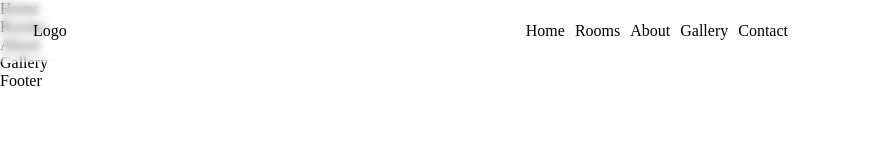
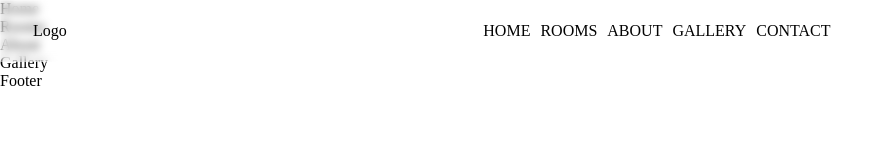
Before and after one commit to Nemo144/hotelpascal, a React (Create React App) app in the folder hotelpascal/: page / in a window 1280 px wide. Shown: the top 160 px of the page, without its empty margins (0-894 px from the left). Built offline with nearby package versions, Linux system fonts and the light colour scheme.

Commit message:
:art: improve structure wip ...

```diff
--- a/hotelpascal/src/components/Navbar/navbar.scss
+++ b/hotelpascal/src/components/Navbar/navbar.scss
@@ -29,9 +29,28 @@
   p {
     margin: 5px;
 
+    // a {
+    //   text-decoration: none;
+    //   color: black;
+    // }
+
     a {
+      color: var(--black-color);
       text-decoration: none;
-      color: black;
+      flex-direction: column;
+      text-transform: uppercase;
+      font-weight: 500;
+      transition: all 0.1s ease-in-out;
+
+      &:hover {
+        color: var(--secondary-color);
+      }
+    }
+
+    &:hover {
+      div {
+        background: var(--secondary-color);
+      }
     }
   }
 
```
